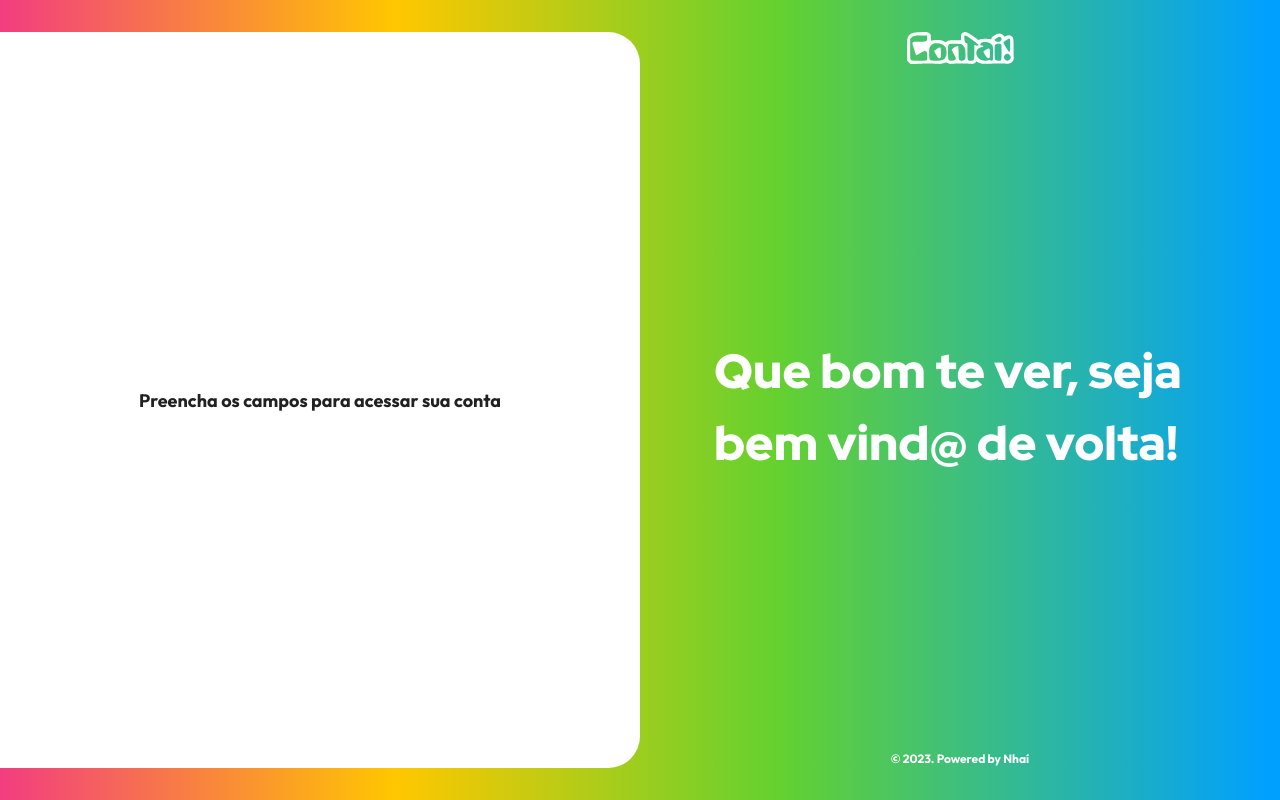
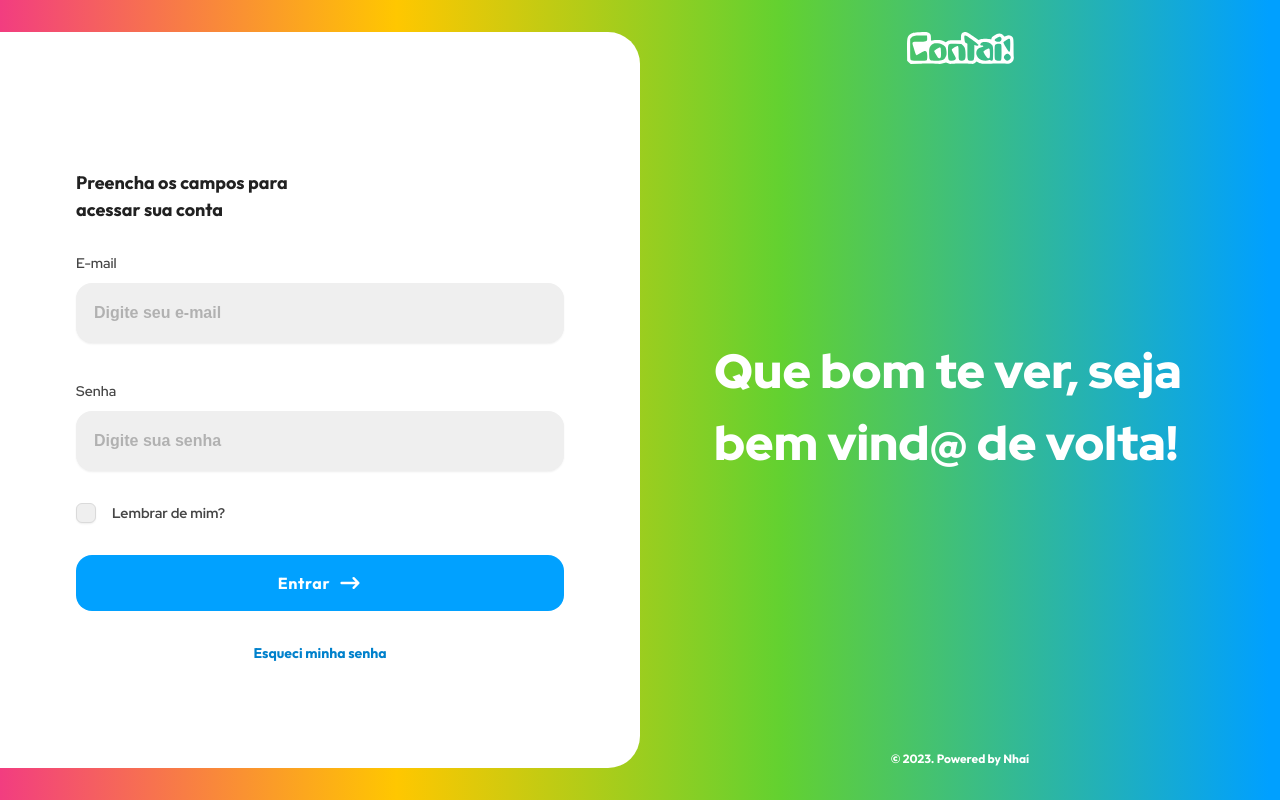
Before and after one commit to nhai360/nhai-comunidade, a Next.js app: page /auth/login in a window 1280 px wide. Built offline with nearby package versions, Linux system fonts and the light colour scheme.

Commit message:
feat: add login form component

```diff
--- /dev/null
+++ b/src/features/login/LoginForm/LoginForm.styles.ts
@@ -0,0 +1,22 @@
+import { styled } from "@/../stitches.config";
+import { Typography } from "@/ui";
+
+export const FormContainer = styled("form", {
+  display: "flex",
+  flexDirection: "column",
+  rowGap: "$8",
+
+  marginTop: "$8",
+  maxWidth: "488px",
+  width: "100%",
+});
+
+export const FieldContainer = styled("div", {
+  display: "flex",
+  flexDirection: "column",
+  rowGap: "$10",
+});
+
+export const ForgotPasswordLink = styled(Typography.Link, {
+  marginInline: "auto",
+});
--- /dev/null
+++ b/src/features/login/LoginForm/LoginForm.tsx
@@ -0,0 +1,69 @@
+import { HiArrowNarrowRight } from "react-icons/hi";
+import { useForm } from "react-hook-form";
+import { zodResolver } from "@hookform/resolvers/zod";
+import zod from "zod";
+
+import { Button, Checkbox, Field, Typography } from "@/ui";
+
+import * as S from "./LoginForm.styles";
+
+const loginSchema = zod.object({
+  email: zod
+    .string()
+    .email({ message: "E-mail inválido" })
+    .min(1, "E-mail obrigatório"),
+  password: zod.string().min(1, "Senha obrigatória"),
+  remember: zod.boolean(),
+});
+
+type LoginParams = zod.TypeOf<typeof loginSchema>;
+
+export function LoginForm() {
+  const { formState, register, handleSubmit, control } = useForm<LoginParams>({
+    resolver: zodResolver(loginSchema),
+  });
+
+  const { errors } = formState;
+
+  function handleSignIn() {
+    console.log("teste");
+  }
+
+  return (
+    <S.FormContainer onSubmit={handleSubmit(handleSignIn)}>
+      <Typography.Text as="h3" size="body1" weight="bold" color="title">
+        Preencha os campos para
+        <br />
+        acessar sua conta
+      </Typography.Text>
+
+      <S.FieldContainer>
+        <Field
+          required
+          label="E-mail"
+          placeholder="Digite seu e-mail"
+          errorText={errors.email?.message}
+          {...register("email")}
+        />
+
+        <Field
+          required
+          type="password"
+          label="Senha"
+          placeholder="Digite sua senha"
+          errorText={errors.password?.message}
+          {...register("password")}
+        />
+      </S.FieldContainer>
+
+      <Checkbox name="remember" label="Lembrar de mim?" control={control} />
+      <Button fullWidth type="submit">
+        Entrar
+        <HiArrowNarrowRight size={24} />
+      </Button>
+      <S.ForgotPasswordLink href="/auth/forgotPassword">
+        Esqueci minha senha
+      </S.ForgotPasswordLink>
+    </S.FormContainer>
+  );
+}
--- /dev/null
+++ b/src/features/login/LoginForm/index.ts
@@ -0,0 +1 @@
+export * from "./LoginForm";
--- /dev/null
+++ b/src/features/login/index.ts
@@ -0,0 +1 @@
+export * from "./LoginForm";
--- a/src/pages/_document.tsx
+++ b/src/pages/_document.tsx
@@ -8,8 +8,10 @@ export default function Document() {
         <link rel="preconnect" href="https://fonts.googleapis.com" />
         <link rel="preconnect" href="https://fonts.gstatic.com" />
 
+        <meta name="viewport" content="width=device-width, initial-scale=1" />
+
         <link
-          href="https://fonts.googleapis.com/css2?family=Outfit:wght@400;500;700&family=Red+Hat+Display:wght@400;500;700;900&display=swap"
+          href="https://fonts.googleapis.com/css2?family=Outfit:wght@400;500;700&family=Red+Hat+Display:wght@400;500;600;700;900&display=swap"
           rel="stylesheet"
         />
 
--- a/src/pages/auth/login.tsx
+++ b/src/pages/auth/login.tsx
@@ -1,5 +1,6 @@
 import { AuthLayout } from "@/layouts";
-import { Typography } from "@/ui";
+import { LoginForm } from "@/features/login";
+
 import Head from "next/head";
 
 export default function Login() {
@@ -7,14 +8,10 @@ export default function Login() {
     <>
       <Head>
         <title>Contai Comunidade</title>
-        <meta name="description" content="Generated by create next app" />
-        <meta name="viewport" content="width=device-width, initial-scale=1" />
       </Head>
 
       <AuthLayout title="Que bom te ver, seja bem vind@ de volta!">
-        <Typography.Text as="h3" size="body1" weight="bold" color="title">
-          Preencha os campos para acessar sua conta
-        </Typography.Text>
+        <LoginForm />
       </AuthLayout>
     </>
   );
--- a/src/ui/index.ts
+++ b/src/ui/index.ts
@@ -1,2 +1,7 @@
+export * from "./Button";
+export * from "./Checkbox";
+export * from "./Field";
+export * from "./Input";
+export * from "./Label";
 export * from "./Logo";
 export * from "./Typography";
--- a/stitches.config.ts
+++ b/stitches.config.ts
@@ -100,6 +100,10 @@ export const { styled, getCssText, globalCss } = createStitches({
     radii: {
       large: "32px",
       medium: "16px",
+      small: "6px",
+    },
+    shadows: {
+      xs: "0px 1px 2px rgba(0, 0, 0, 0.06), 0px 5px 4px -4px rgba(0, 0, 0, 0.02);",
     },
   },
 });
```
Also changed, not shown: package.json (+6 -1 lines), 1 other file (tests, documents, lock files or other folders).
